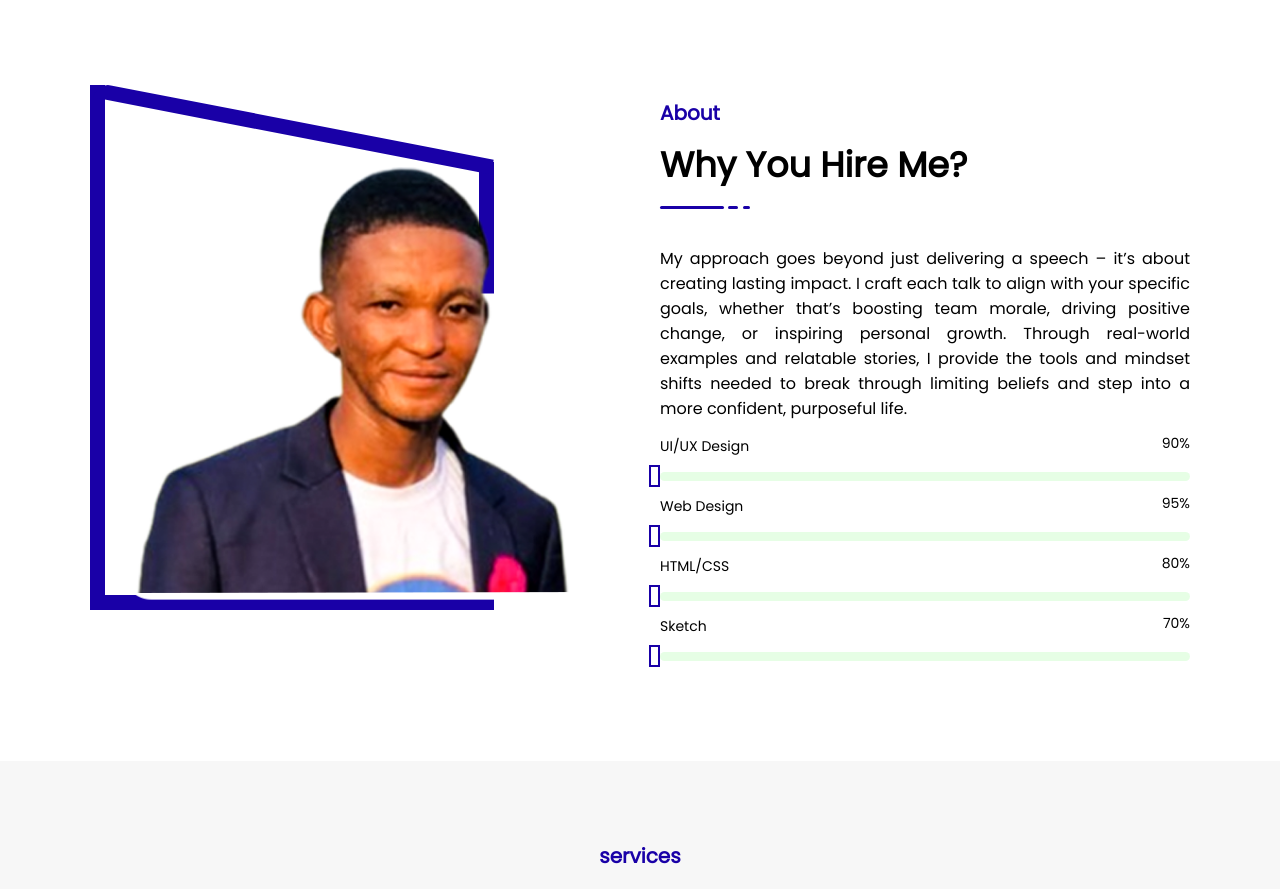
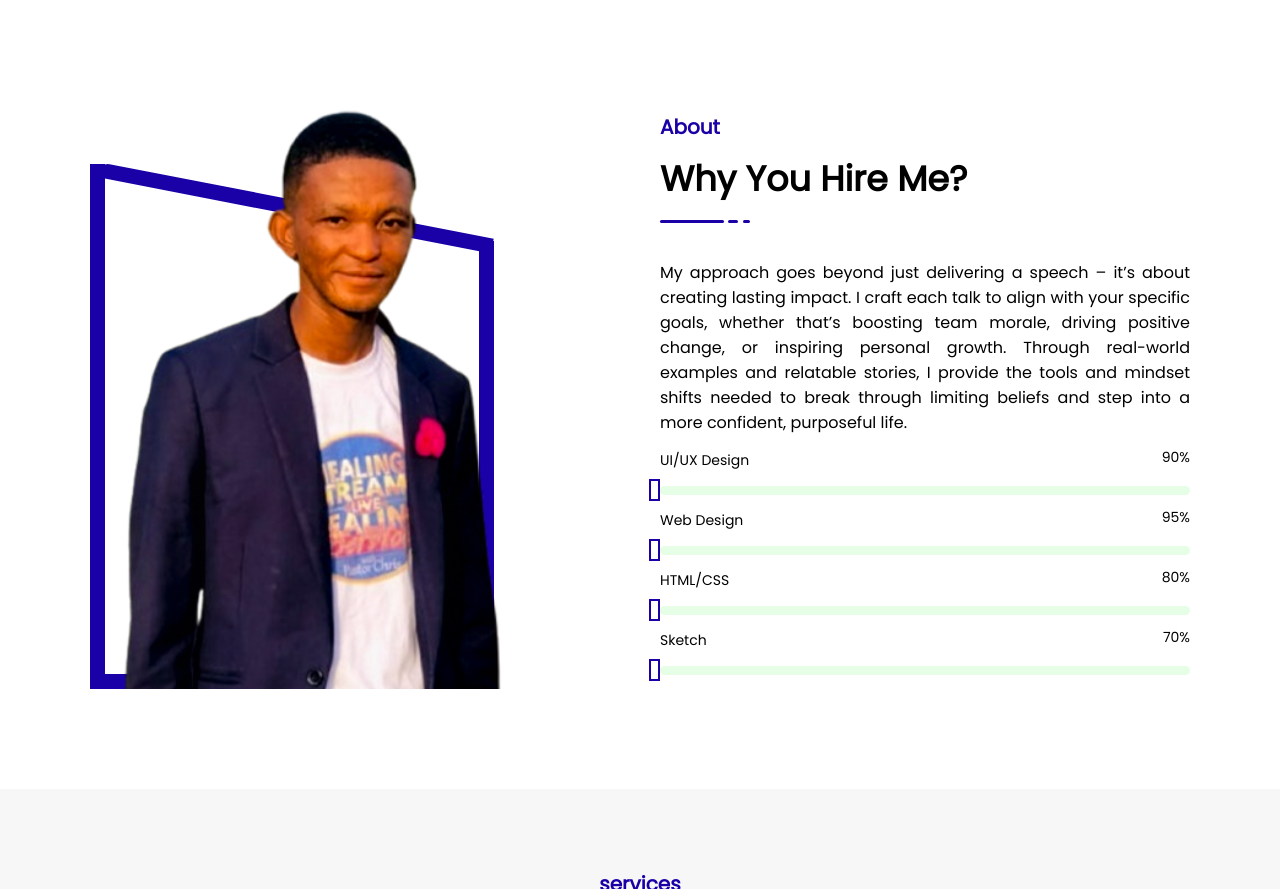
Before and after one commit to Mosayapps/Maec, a plain HTML site: page index.html in a window 1280 px wide. Shown: the part 712-1601 px from the top of the page. Drawn offline with Linux system fonts and the light colour scheme; a script that the page names is missing.

Commit message:
Update the why u should hire me image

```diff
--- a/index.html
+++ b/index.html
@@ -68,7 +68,7 @@
               <div class="row align-items-center justify-content-center">
                   <div class="about-image">
                       <div class="img-box">
-                          <img src="images/aboutMe2.png" alt="">
+                          <img src="images/hero4.png" alt="">
                           <div class="about-shape"></div>
                       </div>
                   </div>
```
